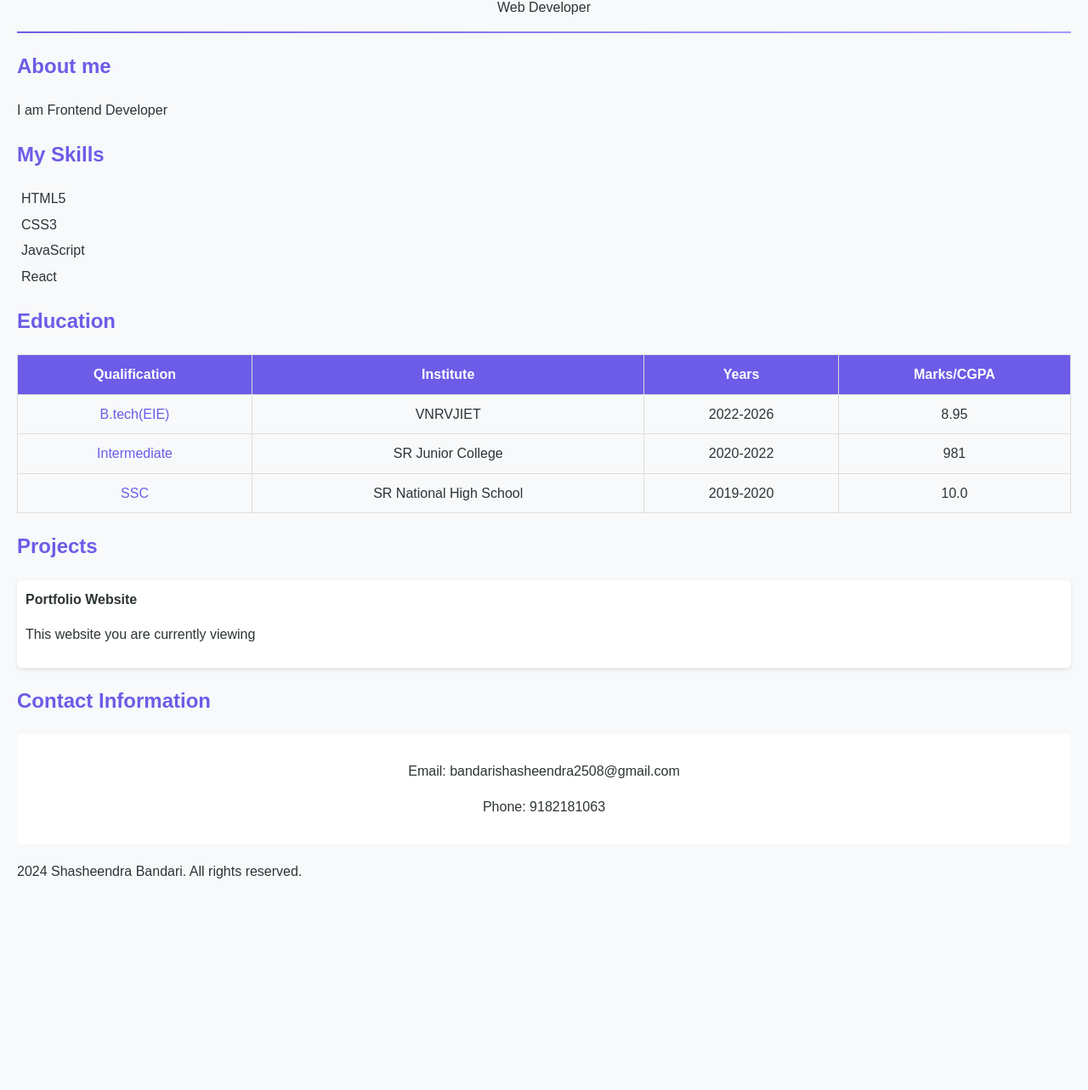
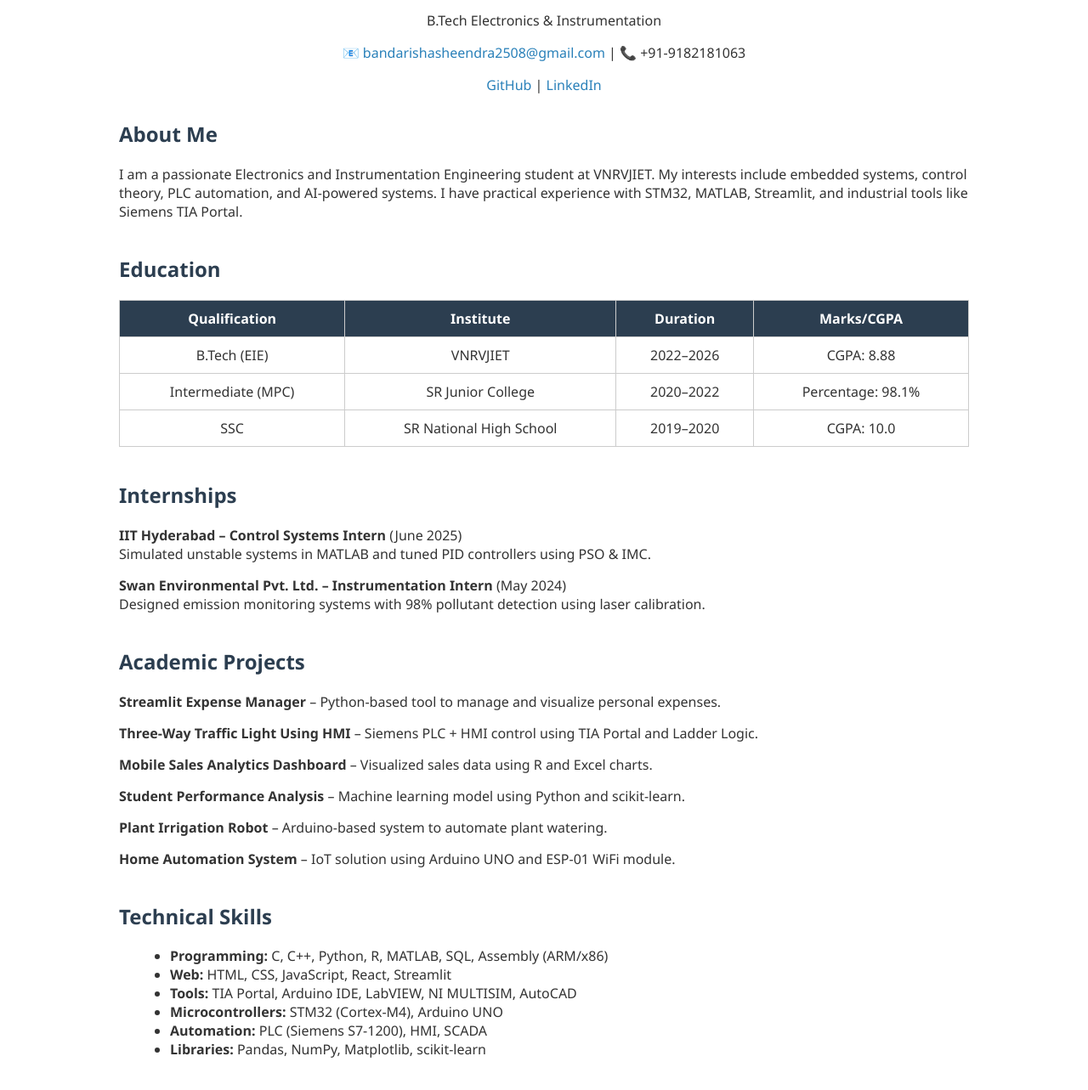
Before and after one commit to SHASHI-29/WebDevWorkshop, a plain HTML site: page index.html in a window 1280 px wide. Shown: the part 234-1517 px from the top of the page at 85% size. Before the commit the page ends 1309 px from the top, so only its background shows below. Drawn offline with Linux system fonts and the light colour scheme.

Commit message:
Update index.html

```diff
--- a/index.html
+++ b/index.html
@@ -1,146 +1,196 @@
 <!DOCTYPE html>
 <html lang="en">
 <head>
-    <meta charset="UTF-8">
-    <meta name="viewport" content="width=device-width, initial-scale=1.0">
-    <title>Document</title>
-    <link rel="stylesheet" href="style.css">
-</head>
+    <meta charset="UTF-8" />
+    <meta name="viewport" content="width=device-width, initial-scale=1.0"/>
+    <title>Bandari Shasheendra | Portfolio</title>
     <style>
-    body{
-        font-family: Arial, sans-serif;
-        margin: 0;
+        body {
+            font-family: 'Segoe UI', Tahoma, Geneva, Verdana, sans-serif;
+            max-width: 1000px;
+            margin: auto;
             padding: 20px;
-        background: #f8f9fa;
-        color: #2d3436;
-        line-height: 1.6;
+            background-color: #fff;
+            color: #333;
         }
-    h1,h2{
-        color: #6c5ce7;
+        h1, h2 {
+            color: #2c3e50;
         }
-    img{
+        a {
+            color: #2980b9;
+            text-decoration: none;
+        }
+        a:hover {
+            text-decoration: underline;
+        }
+        .header {
+            text-align: center;
+            margin-bottom: 30px;
+        }
+        .header img {
+            width: 120px;
+            height: 120px;
             border-radius: 50%;
-        border: 4px solid #6c5ce7;
-        width: 100px;
-        height: 100px;
+            border: 3px solid #2c3e50;
+            margin-bottom: 10px;
         }
-    img:hover{
-        transform: scale(1.05);
+        section {
+            margin-bottom: 40px;
         }
-    .highlight{
-        color: #6c5ce7;
-    }
-    .skill-list,ul{
-        list-style: none;
-        padding: 0;
-    }
-    .skill-list li{
-        display: flex;
-        margin: 5px;
-        border-radius: 15px;
+        ul {
+            margin-left: 20px;
         }
         table {
-        text-align: center;
             width: 100%;
             border-collapse: collapse;
-        margin: 20px 0;
+            margin-top: 10px;
         }
-    th,td{
+        th, td {
+            border: 1px solid #ccc;
+            padding: 10px;
             text-align: center;
-        padding: 10px;
-
-        border: 1px solid #ddd;
         }
-    th{
-        background: #6c5ce7;
-        color: #fff;
+        th {
+            background-color: #2c3e50;
+            color: white;
         }
-    .project-item{
-        margin: 10px 0;
-        padding: 10px;
-        background: #fff;
-        border-radius: 5px;
-        box-shadow: 0 2px 5px rgba(0,0,0,0.1);
+        .project {
+            margin-bottom: 15px;
         }
-    .contact-info{
+        footer {
             text-align: center;
-        margin: 20px 0;
-        padding: 15px;
-        background: #fff;
-        border-radius: 5px;
-    }
-    hr{
-        border: none;
-        height: 2px;
-        background: linear-gradient(to right, #6c5ce7,#a29bfe);
-    }
-    .center.p{
-        margin-top: 30px;
+            margin-top: 50px;
+            color: #666;
+            font-size: 0.9em;
         }
     </style>
+</head>
 <body>
-    <div style="text-align: center;">
-        <img class="Image" src="./Shashi.jpg" alt="Image">
-        <h1>Shasheendra Bandari</h1>
-        <p>Web Developer</p>
+
+    <div class="header">
+        <img src="Shashi.jpg" alt="Profile Photo"/>
+        <h1>Bandari Shasheendra</h1>
+        <p>B.Tech Electronics & Instrumentation</p>
+        <p>
+            📧 <a href="mailto:bandarishasheendra2508@gmail.com">bandarishasheendra2508@gmail.com</a> |
+            📞 +91-9182181063
+        </p>
+        <p>
+            <p>
+    <a href="https://github.com/SHASHI-29" target="_blank">GitHub</a> |
+    <a href="https://linkedin.com/in/bandari-shasheendra-14306b268/" target="_blank">LinkedIn</a>
+</p>
+
+        </p>
     </div>
 
-    <hr>
+    <section>
+        <h2>About Me</h2>
+        <p>
+            I am a passionate Electronics and Instrumentation Engineering student at VNRVJIET. My interests include embedded systems,
+            control theory, PLC automation, and AI-powered systems. I have practical experience with STM32, MATLAB, Streamlit, and industrial tools like
+            Siemens TIA Portal.
+        </p>
+    </section>
 
-    <h2>About me</h2>
-    <p>I am Frontend Developer </p>
-
-    <h2>My Skills</h2>
-    <ul class = "skill-list">
-        <li>HTML5</li>
-        <li>CSS3</li>
-        <li>JavaScript</li>
-        <li>React</li>
-    </ul>
-
+    <section>
         <h2>Education</h2>
         <table>
             <tr>
                 <th>Qualification</th>
                 <th>Institute</th>
-            <th>Years</th>
+                <th>Duration</th>
                 <th>Marks/CGPA</th>
-
             </tr>
             <tr>
-            <td> <span class = "highlight">B.tech(EIE)</span> </td>
+                <td>B.Tech (EIE)</td>
                 <td>VNRVJIET</td>
-            <td>2022-2026</td>
-            <td>8.95</td>
+                <td>2022–2026</td>
+                <td>CGPA: 8.88</td>
             </tr>
             <tr>
-            <td><span class = "highlight"> Intermediate</span></td>
+                <td>Intermediate (MPC)</td>
                 <td>SR Junior College</td>
-            <td>2020-2022</td>
-            <td>981</td>
+                <td>2020–2022</td>
+                <td>Percentage: 98.1%</td>
             </tr>
             <tr>
-            <td><span class = "highlight"> SSC</span></td>
+                <td>SSC</td>
                 <td>SR National High School</td>
-            <td>2019-2020</td>
-            <td>10.0</td>
+                <td>2019–2020</td>
+                <td>CGPA: 10.0</td>
             </tr>
         </table>
+    </section>
 
-    <h2>Projects</h2>
-    <div class="project-item">
-        <b>Portfolio Website</b>
-        <p>This website you are currently viewing</p>
+    <section>
+        <h2>Internships</h2>
+        <div class="project">
+            <strong>IIT Hyderabad – Control Systems Intern</strong> (June 2025)<br/>
+            Simulated unstable systems in MATLAB and tuned PID controllers using PSO & IMC.
         </div>
+        <div class="project">
+            <strong>Swan Environmental Pvt. Ltd. – Instrumentation Intern</strong> (May 2024)<br/>
+            Designed emission monitoring systems with 98% pollutant detection using laser calibration.
+        </div>
+    </section>
 
-    <h2>Contact Information</h2>
-    <div class="contact-info">
-        <p>Email: bandarishasheendra2508@gmail.com</p>
-        <p>Phone: 9182181063</p>
+    <section>
+        <h2>Academic Projects</h2>
+        <div class="project">
+            <strong>Streamlit Expense Manager</strong>
+            – Python-based tool to manage and visualize personal expenses.
         </div>
+        <div class="project">
+            <strong>Three-Way Traffic Light Using HMI</strong>
+            – Siemens PLC + HMI control using TIA Portal and Ladder Logic.
+        </div>
+        <div class="project">
+            <strong>Mobile Sales Analytics Dashboard</strong>
+            – Visualized sales data using R and Excel charts.
+        </div>
+        <div class="project">
+            <strong>Student Performance Analysis</strong>
+            – Machine learning model using Python and scikit-learn.
+        </div>
+        <div class="project">
+            <strong>Plant Irrigation Robot</strong>
+            – Arduino-based system to automate plant watering.
+        </div>
+        <div class="project">
+            <strong>Home Automation System</strong>
+            – IoT solution using Arduino UNO and ESP-01 WiFi module.
+        </div>
+    </section>
 
-    <div class="center">
-        <p> 2024 Shasheendra Bandari. All rights reserved.</p>
-    </div>
+    <section>
+        <h2>Technical Skills</h2>
+        <ul>
+            <li><strong>Programming:</strong> C, C++, Python, R, MATLAB, SQL, Assembly (ARM/x86)</li>
+            <li><strong>Web:</strong> HTML, CSS, JavaScript, React, Streamlit</li>
+            <li><strong>Tools:</strong> TIA Portal, Arduino IDE, LabVIEW, NI MULTISIM, AutoCAD</li>
+            <li><strong>Microcontrollers:</strong> STM32 (Cortex-M4), Arduino UNO</li>
+            <li><strong>Automation:</strong> PLC (Siemens S7-1200), HMI, SCADA</li>
+            <li><strong>Libraries:</strong> Pandas, NumPy, Matplotlib, scikit-learn</li>
+        </ul>
+    </section>
+
+    <section>
+        <h2>Achievements & Certifications</h2>
+        <ul>
+            <li>Placement Coordinator – Department of EIE, VNRVJIET</li>
+            <li>Member – ISOI Student Chapter</li>
+            <li>Volunteered – TCS Placement Drive 2024</li>
+            <li>Project Showcase – Open House, VNRVJIET 2024</li>
+            <li>Frontend Development Bootcamp – HTML & CSS (2024)</li>
+            <li>Certification – Cyber Security & Network Security (2024)</li>
+            <li>Certification – Microsoft Office (Word, Excel, PowerPoint – 2022)</li>
+        </ul>
+    </section>
+
+    <footer>
+        &copy; 2024 Bandari Shasheendra. All Rights Reserved.
+    </footer>
+
 </body>
 </html>
```
Lines whose indentation alone changed are shown as unchanged.
